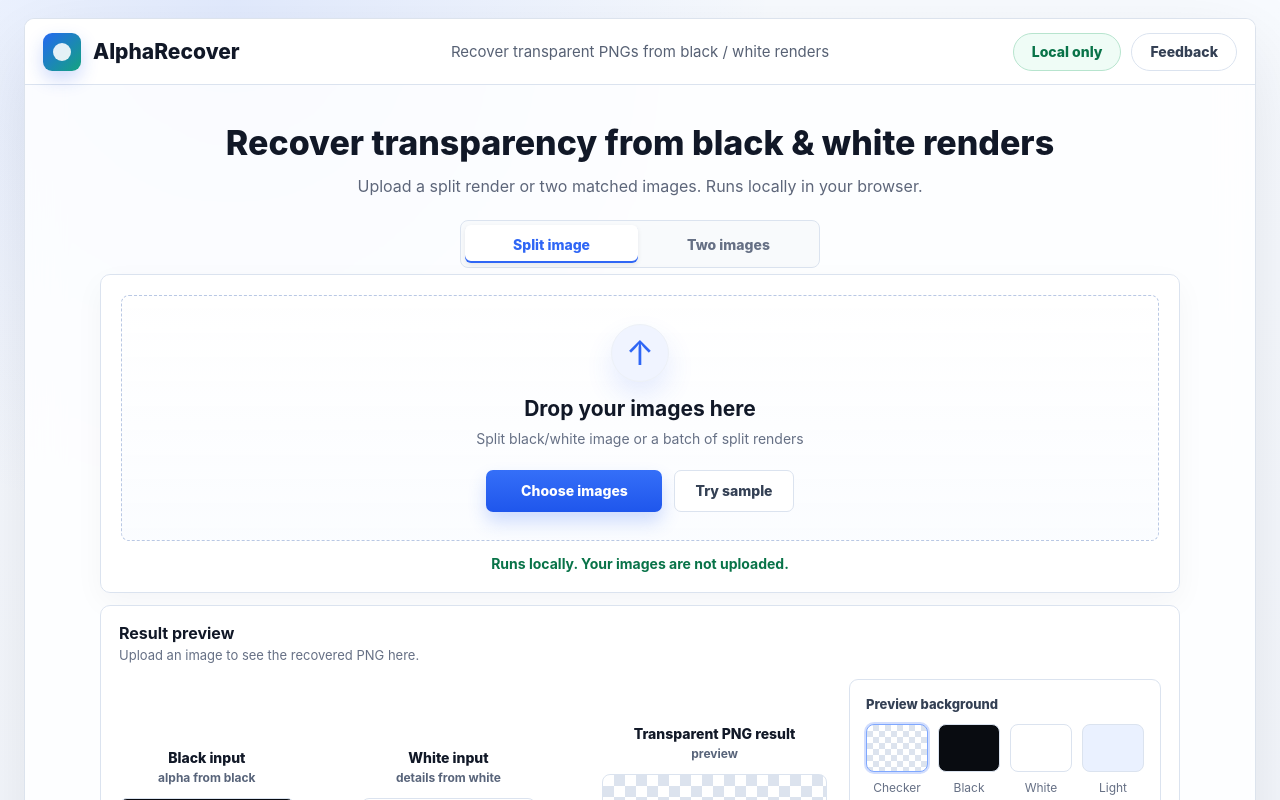
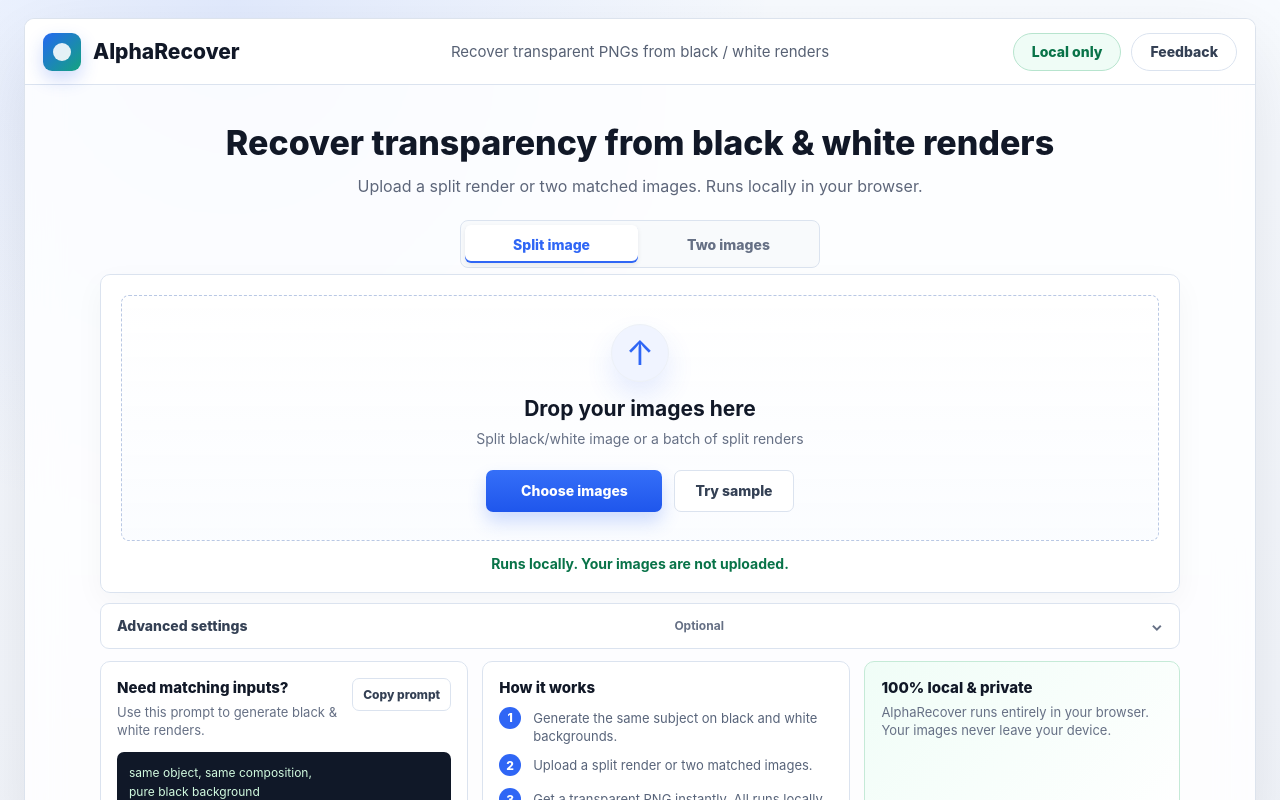
Before and after one commit to MangoWAY/alpharecover, a Next.js app: page / in a window 1280 px wide. Shown: the top 800 px of the page. Built offline with nearby package versions, Linux system fonts and the light colour scheme.

Commit message:
Hide result preview until output is ready

```diff
--- a/app/page.tsx
+++ b/app/page.tsx
@@ -434,6 +434,8 @@
   const visibleItems = items.slice(0, 3);
   const moreCount = Math.max(0, items.length - 2);
   const outputCount = items.filter((item) => item.blob).length;
+  const isProcessing = items.some((item) => item.status === "queued" || item.status === "processing");
+  const showResult = outputCount > 0;
 
   return (
     <main className="app-shell">
@@ -517,16 +519,19 @@
               </button>
             </div>
           </div>
-          <div className="privacy-note">Runs locally. Your images are not uploaded.</div>
+          <div className="privacy-note">
+            {isProcessing && !showResult ? "Processing locally..." : "Runs locally. Your images are not uploaded."}
+          </div>
         </section>
 
         {error ? <div className="error-box page-error">{error}</div> : null}
 
+        {showResult ? (
         <section className="result-card">
           <div className="result-card-head">
             <div>
               <h2>Result preview</h2>
-              <p>{hasRealItems ? qualityText : "Upload an image to see the recovered PNG here."}</p>
+              <p>{qualityText}</p>
             </div>
             {hasRealItems ? (
               <div className={`quality ${failedCount ? "failed" : warningCount ? "" : "good"}`}>{qualityText}</div>
@@ -622,6 +627,7 @@
               : null}
           </div>
         </section>
+        ) : null}
 
         <details className="advanced-panel page-advanced">
           <summary>
```
